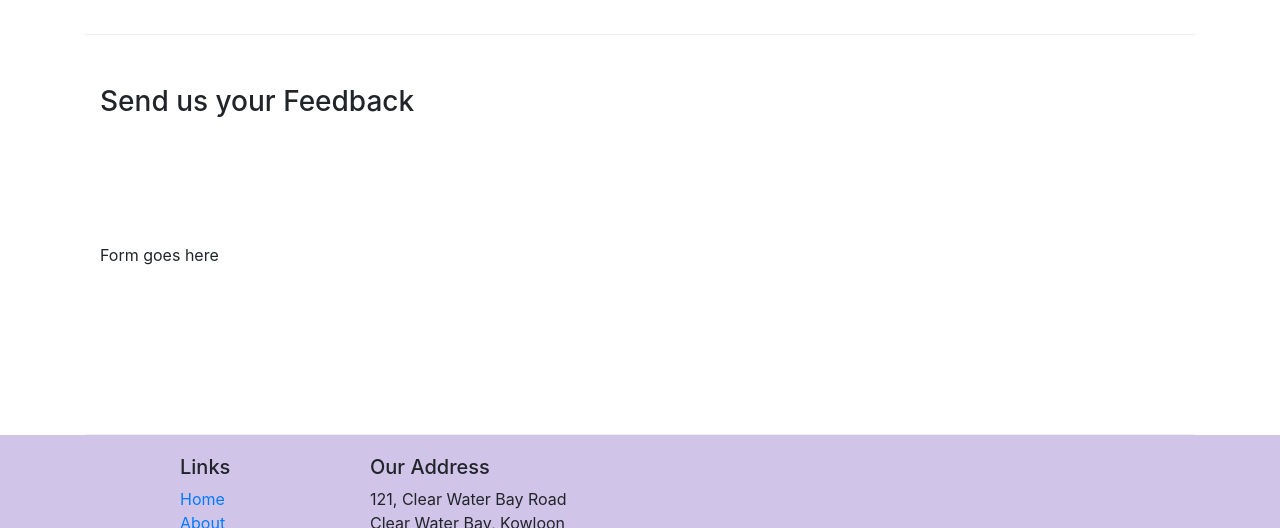
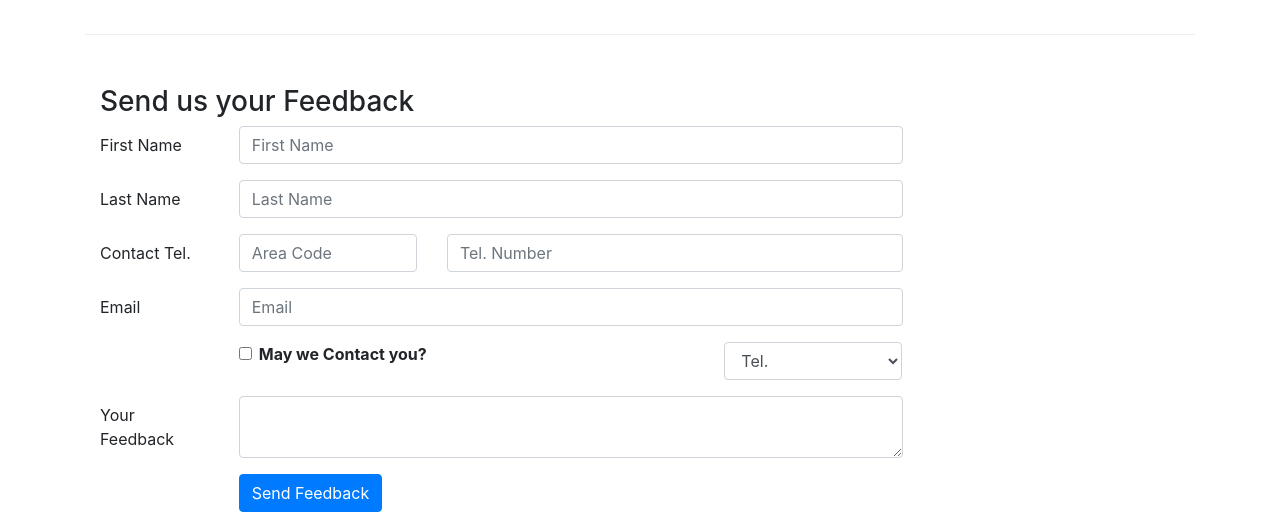
Before and after one commit to nirajtimila/Restaurant-webapp, a website: page contactus.html in a window 1280 px wide. Shown: the part 830-1358 px from the top of the page. Drawn offline with nearby package versions, Linux system fonts and the light colour scheme.

Commit message:
form for contact.html

```diff
--- a/contactus.html
+++ b/contactus.html
@@ -92,7 +92,75 @@
               <h3>Send us your Feedback</h3>
            </div>
             <div class="col-12 col-md-9">
-                Form goes here
+                <form>
+                    <div class="form-group row">
+                        <label for="firstname" class="col-md-2 col-form-label">First Name</label>
+                        <div class="col-md-10">
+                            <input type="text" class="form-control" id="firstname" name="firstname"
+                            placeholder="First Name">
+                        </div>
+                        </div>
+                        <div class="form-group row">
+                        <label for="lastname" class="col-md-2 col-form-label">Last Name</label>
+                        <div class="col-md-10">
+                            <input type="text" class="form-control" id="lastname" name=" lastname"
+                            placeholder="Last Name">
+                        </div>
+
+
+                </div>
+                <div class="form-group row">
+                    <label for="telnum" class="col-12 col-md-2 col-form-label">Contact Tel.</label>
+                    <div class="col-5 col-md-3">
+                        <input type="tel" class="form-control" id="arecode" name="arecode"
+                        placeholder="Area Code">
+                    </div>
+                    <div class="col-7 col-md-7">
+                        <input type="tel" class="form-control" id="telnum" name="telnum"
+                        placeholder="Tel. Number">
+                    </div>
+                    </div>
+                    <div class="form-group row">
+                    <label for="emailid" class="col-md-2 col-form-label">Email</label>
+                    <div class="col-md-10">
+                        <input type="email" class="form-control" id="email" name="email"
+                        placeholder="Email">
+                    </div>
+                    </div>
+                    <div class="form-group row">
+                        <div class="col-md-6 offset-md-2">
+                            <div class="form-check">
+                                <input type="checkbox" class="form-check-input"
+                                name="approve" id="approve" value="">
+                                <label class="form-check-label" for="approve">
+                                    <strong>May we Contact you?</strong>
+                                </label>
+                            </div>
+                           </div>
+                            <div class="col-md-3 offset-md-1">
+                                <select class="form-control">
+                                    <option>Tel.</option>
+                                    <option>Email</option>
+                                </select>
+                            </div>
+                        </div>
+                        <div class="form-group row">
+                            <label for="feedback" class="col-md-2 col-form-label">Your Feedback</label>
+                            <div class="col-md-10">
+                                <textarea class="form-control" id="feedback" name="feedback"
+                                row="12"></textarea>
+                            </div>
+                            </div>
+                            <div class="form-group row">
+                               <div class="offset-md-2 col-md-10">
+                                   <button type="submit" class="btn btn-primary">
+                                       Send Feedback
+                                   </button>
+                               </div>
+
+                            </div>
+
+                </form>
             </div>
              <div class="col-12 col-md">
             </div>
```
